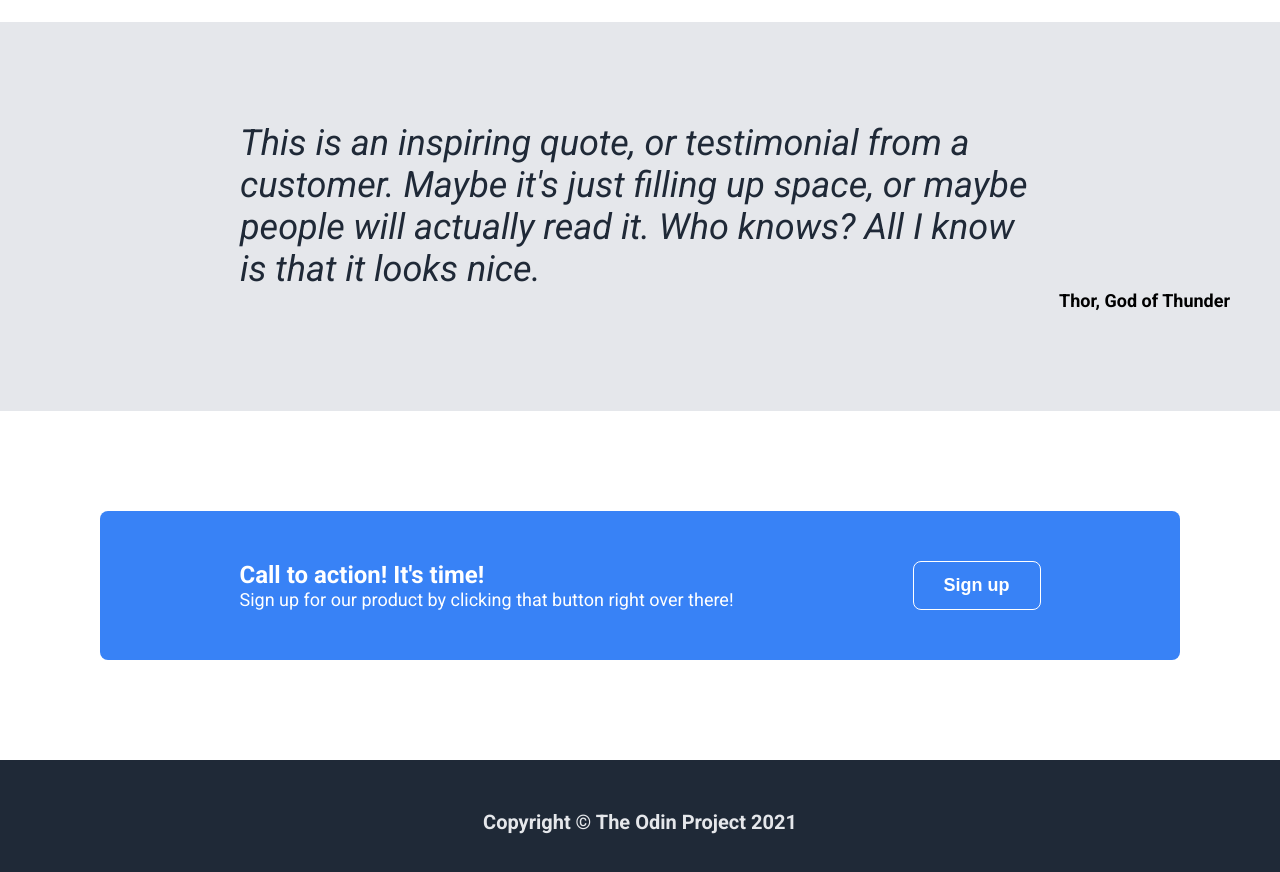
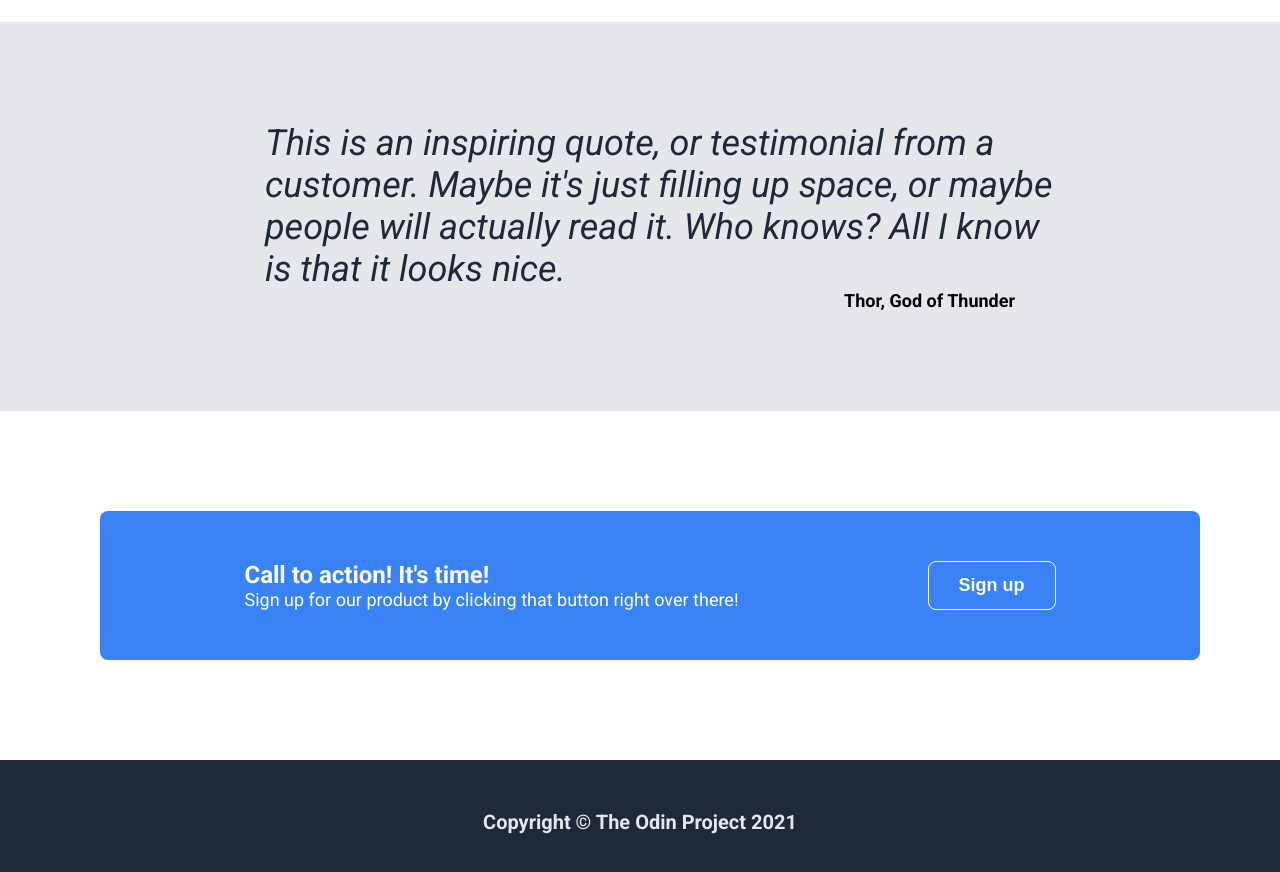
Before and after one commit to kakarotobox/Project-Landing-Page, a plain HTML site: page index.html in a window 1280 px wide. Shown: the part 920-1792 px from the top of the page. Drawn offline with Linux system fonts and the light colour scheme.

Commit message:
Lesson done

```diff
--- a/styles.css
+++ b/styles.css
@@ -124,8 +124,10 @@ button {
 }
 
 .quotation {
+  width: 750px;
+  margin: 0 auto;
+}
 
-}
 .quote {
   font-size: 36px;
   color: #1f2937;
@@ -145,6 +147,7 @@ button {
 .block4 {
   padding: 100px 100px;
 }
+
 .action {
   display: flex;
   justify-content: space-around;
@@ -152,6 +155,8 @@ button {
   color: white;
   padding: 50px 50px;
   border-radius: 8px;
+  width: 1100px;
+  margin: 0 auto;
 }
 
 .action div h3 {
@@ -169,6 +174,7 @@ button {
   border: 1px solid white;
 }
 
+/*Footer code below*/
 
 .footer {
   color: #E5E7EB;
```
